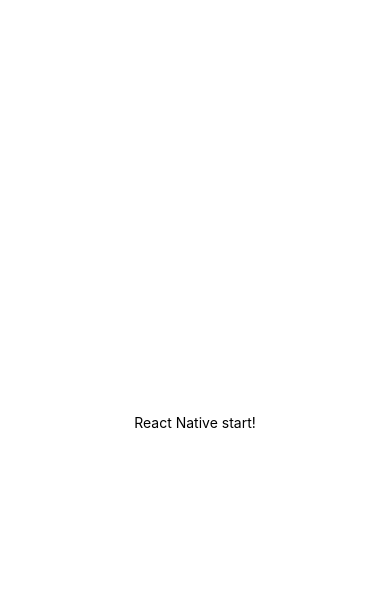
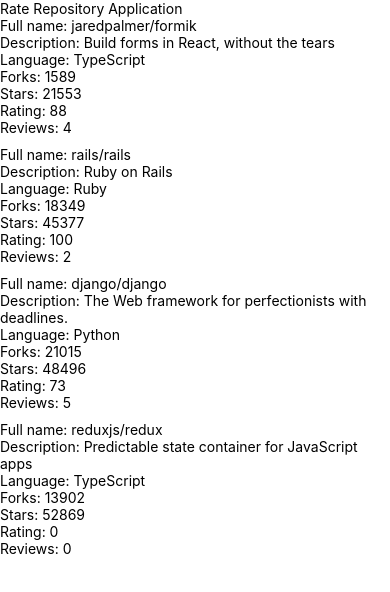
Before and after one commit to Spirilo/fullstackopen-react-native, a React Native app in the folder rate-repository-app/: screen / in a window 390 px wide. Shown: the top 592 px of the page. Built offline with nearby package versions, Linux system fonts and the light colour scheme.

Commit message:
Exercise 10.3

```diff
--- a/rate-repository-app/App.js
+++ b/rate-repository-app/App.js
@@ -1,20 +1,7 @@
-import { StatusBar } from 'expo-status-bar';
-import { StyleSheet, Text, View } from 'react-native';
+import Main from './src/components/Main';
 
-export default function App() {
-  return (
-    <View style={styles.container}>
-      <Text>React Native start!</Text>
-      <StatusBar style="auto" />
-    </View>
-  );
-}
+const App = () => {
+  return <Main />;
+};
 
-const styles = StyleSheet.create({
-  container: {
-    flex: 1,
-    backgroundColor: '#fff',
-    alignItems: 'center',
-    justifyContent: 'center',
-  },
-});
+export default App;
--- /dev/null
+++ b/rate-repository-app/src/components/Main.jsx
@@ -0,0 +1,22 @@
+import Constants from 'expo-constants';
+import { Text, StyleSheet, View } from 'react-native';
+import RepositoryList from './RepositoryList';
+
+const styles = StyleSheet.create({
+  container: {
+    marginTop: Constants.statusBarHeight,
+    flexGrow: 1,
+    flexShrink: 1,
+  },
+});
+
+const Main = () => {
+  return (
+    <View style={styles.container}>
+      <Text>Rate Repository Application</Text>
+      <RepositoryList />
+    </View>
+  );
+};
+
+export default Main;
--- /dev/null
+++ b/rate-repository-app/src/components/RepositoryItem.jsx
@@ -0,0 +1,17 @@
+import { Text, View } from "react-native";
+
+const RepositoryItem = ({ name, description, language, forks, stars, rating, reviews }) => {
+  return(
+    <View>
+      <Text>Full name: {name}</Text>
+      <Text>Description: {description}</Text>
+      <Text>Language: {language}</Text>
+      <Text>Forks: {forks}</Text>
+      <Text>Stars: {stars}</Text>
+      <Text>Rating: {rating}</Text>
+      <Text>Reviews: {reviews}</Text>
+    </View>
+  )
+};
+
+export default RepositoryItem;
--- /dev/null
+++ b/rate-repository-app/src/components/RepositoryList.jsx
@@ -0,0 +1,81 @@
+import { FlatList, View, StyleSheet } from 'react-native';
+import RepositoryItem from './RepositoryItem';
+
+const styles = StyleSheet.create({
+  separator: {
+    height: 10,
+  },
+});
+
+const repositories = [
+  {
+    id: 'jaredpalmer.formik',
+    fullName: 'jaredpalmer/formik',
+    description: 'Build forms in React, without the tears',
+    language: 'TypeScript',
+    forksCount: 1589,
+    stargazersCount: 21553,
+    ratingAverage: 88,
+    reviewCount: 4,
+    ownerAvatarUrl: 'https://avatars2.githubusercontent.com/u/4060187?v=4',
+  },
+  {
+    id: 'rails.rails',
+    fullName: 'rails/rails',
+    description: 'Ruby on Rails',
+    language: 'Ruby',
+    forksCount: 18349,
+    stargazersCount: 45377,
+    ratingAverage: 100,
+    reviewCount: 2,
+    ownerAvatarUrl: 'https://avatars1.githubusercontent.com/u/4223?v=4',
+  },
+  {
+    id: 'django.django',
+    fullName: 'django/django',
+    description: 'The Web framework for perfectionists with deadlines.',
+    language: 'Python',
+    forksCount: 21015,
+    stargazersCount: 48496,
+    ratingAverage: 73,
+    reviewCount: 5,
+    ownerAvatarUrl: 'https://avatars2.githubusercontent.com/u/27804?v=4',
+  },
+  {
+    id: 'reduxjs.redux',
+    fullName: 'reduxjs/redux',
+    description: 'Predictable state container for JavaScript apps',
+    language: 'TypeScript',
+    forksCount: 13902,
+    stargazersCount: 52869,
+    ratingAverage: 0,
+    reviewCount: 0,
+    ownerAvatarUrl: 'https://avatars3.githubusercontent.com/u/13142323?v=4',
+  },
+];
+
+const ItemSeparator = () => <View style={styles.separator} />;
+
+const RepositoryList = () => {
+  return (
+    <FlatList
+      data={repositories}
+      ItemSeparatorComponent={ItemSeparator}
+      renderItem={({ item }) =>
+        <RepositoryItem
+          name={item.fullName}
+          description={item.description}
+          language={item.language}
+          forks={item.forksCount}
+          stars={item.stargazersCount}
+          rating={item.ratingAverage}
+          reviews={item.reviewCount}
+        />
+      }
+      keyExtractor={item => item.id}
+      // other props
+    />
+  );
+};
+
+export default RepositoryList;
```
